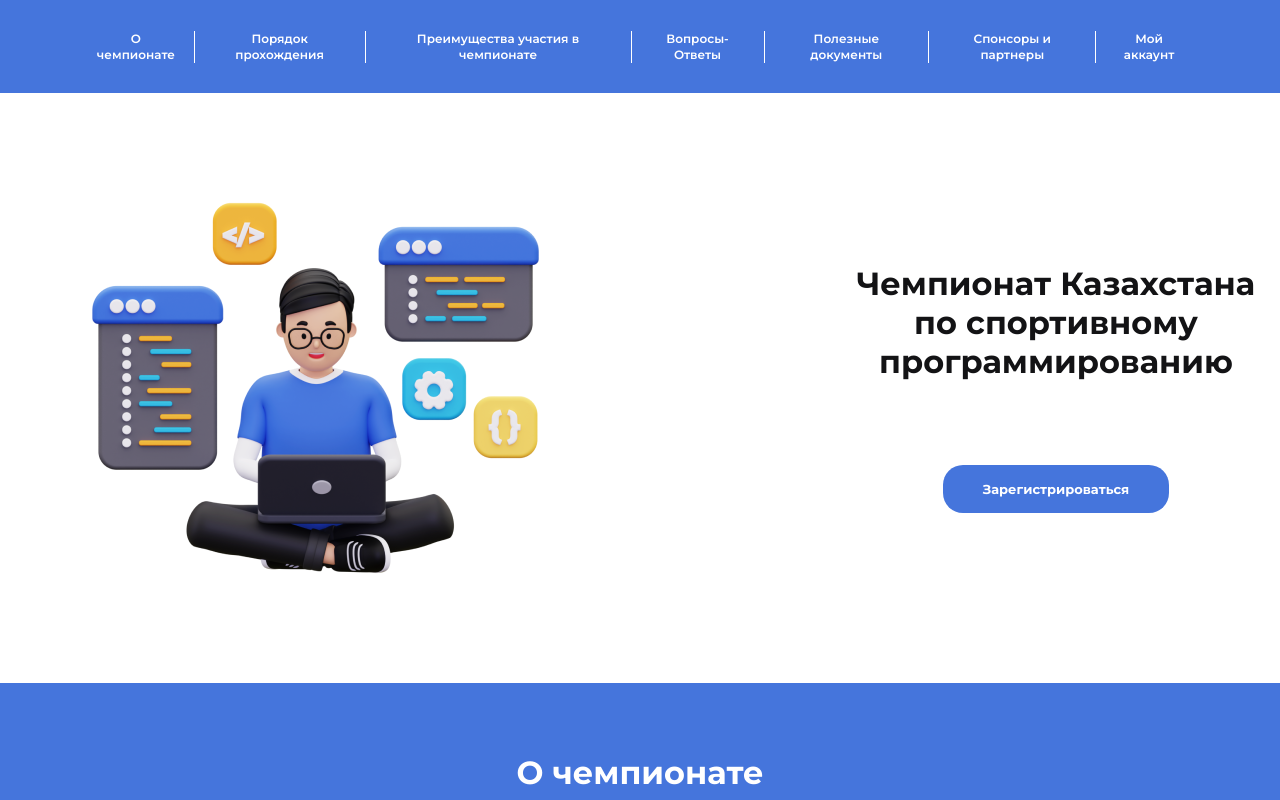
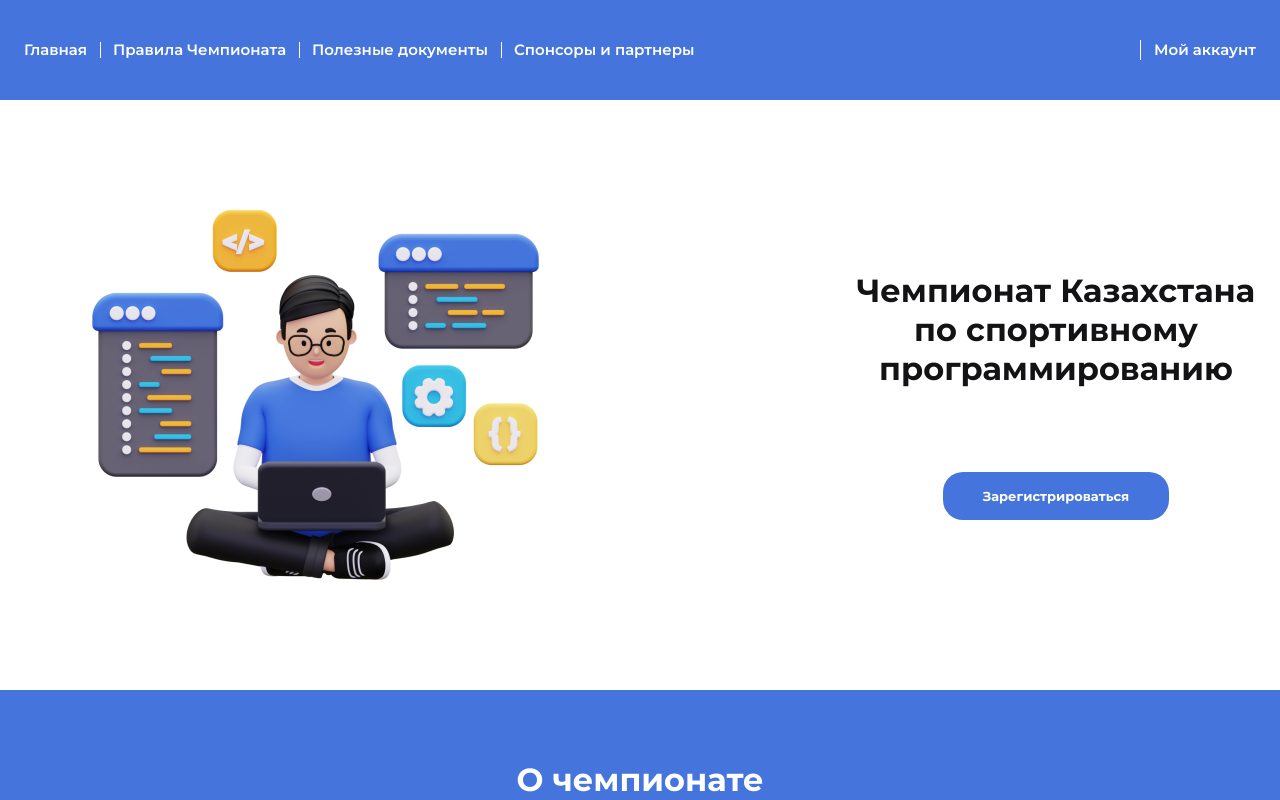
Before and after one commit to cpfed/diploma-cpfed-frontend, a Next.js app: page / in a window 1280 px wide. Shown: the top 800 px of the page. Built offline with nearby package versions, Linux system fonts and the light colour scheme.

Commit message:
fix: small fixes in header

```diff
--- a/package.json
+++ b/package.json
@@ -9,6 +9,8 @@
     "lint": "next lint"
   },
   "dependencies": {
+    "@headlessui/react": "^1.7.13",
+    "@heroicons/react": "^2.0.16",
     "@types/node": "18.15.3",
     "@types/react": "18.0.28",
     "@types/react-dom": "18.0.11",
--- a/src/components/layouts/Header/Header.module.scss
+++ b/src/components/layouts/Header/Header.module.scss
@@ -1,8 +1,11 @@
 @import "/src/styles/variables";
 
 .header {
+    display: flex;
+    flex-direction: row;
+    align-items: center;
     background-color: $cyan;
-    padding: 31px 67px 30px 67px;
+    height: 100px;
 
     &__navigation {
         display: flex;
@@ -23,7 +26,7 @@
     }
 
     &__item {
-        @include font(12px, 600, 16px, $white);
+        @include font(15px, 600, 16px, $white);
         text-align: center;
         list-style: none;
 
@@ -47,7 +50,7 @@
     }
 
     &__item {
-        @include font(12px, 600, 16px, $white);
+        @include font(15px, 600, 20px, $white);
         text-align: center;
         list-style: none;
 
--- a/src/components/layouts/Header/Header.tsx
+++ b/src/components/layouts/Header/Header.tsx
@@ -6,16 +6,9 @@ import classes from "./Header.module.scss";
 import { elements } from ".";
 import { useRouter } from "next/router"
 
-import { useRef } from 'react'
 
 const Header = () => {
-    const headerRef = useRef<HTMLElement>(null);
     const router = useRouter();
-
-	const handleHeaderToggle = () => {
-		(headerRef.current as HTMLElement).classList.toggle(classes.header_active)
-	    document.body.classList.toggle('lock')
-	}
 
     return (
         <header className={classes.header}>
@@ -58,10 +51,10 @@ const Header = () => {
                             ))}
                         </ul>
                         <Link className={[
-                                classes.locale_and_account__desktop,
-                                classes.locale_and_account__item,
-                            ].join(" ")} href="#">
-                        Мой аккаунт
+                            classes.locale_and_account__desktop,
+                            classes.locale_and_account__item,
+                        ].join(" ")} href="#">
+                            Мой аккаунт
                         </Link>
                     </div>
                 </nav>
@@ -71,100 +64,3 @@ const Header = () => {
 };
 
 export default Header;
-
-// import classes from './Header.module.scss'
-
-// import { useRef } from 'react'
-
-// import { elements } from '.'
-
-// import Link from 'next/link'
-// import Container from '@/components/ui/Container'
-
-// const Header = () => {
-// 	const headerRef = useRef<HTMLElement>(null)
-
-// 	const handleHeaderToggle = () => {
-// 		(headerRef.current as HTMLElement).classList.toggle(classes.header_active)
-// 		document.body.classList.toggle('lock')
-// 	}
-
-// 	return (
-// 		<header className={classes.header} ref={headerRef}>
-// 			<Container>
-// 				<div className={classes.header__body}>
-// 					<Link href="/" className={classes.header__branding}>
-// 						<img
-// 							src="/images/logo.svg"
-// 							alt="logo"
-// 							className={classes.header__logo}
-// 						/>
-// 						<h3 className={classes.header__title}>
-// 							Evento
-// 						</h3>
-// 					</Link>
-// 					<nav className={classes.header__navigation}>
-// 						<ul
-// 							className={[
-// 								classes.list,
-// 								classes.list_desktop,
-// 								classes.header__list,
-// 							].join(' ')}
-// 						>
-// 							{elements.map((element, index, self) => {
-// 								const isLast = index === self.length - 1
-
-// 								return (
-// 									<li
-// 										key={index}
-// 										role="link"
-// 										className={[
-// 											!isLast ? 'underlined' : classes.list__item_last,
-// 											classes.list__item,
-// 										].join(' ')}
-// 									>
-// 										<Link href={element.link!}>
-// 											{element.title}
-// 										</Link>
-// 									</li>
-// 								)
-// 							})}
-// 						</ul>
-// 						<ul
-// 							className={[
-// 								classes.list,
-// 								classes.list_mobile,
-// 								classes.header__list,
-// 							].join(' ')}
-// 						>
-// 							{elements.map((element, index, self) => {
-// 								const isLast = index === self.length - 1
-
-// 								return (
-// 									<li
-// 										key={index}
-// 										role="link"
-// 										className={[
-// 											!isLast ? 'underlined' : classes.list__item_last,
-// 											classes.list__item,
-// 										].join(' ')}
-// 									>
-// 										<Link href={element.link!}>
-// 											{element.title}
-// 										</Link>
-// 									</li>
-// 								)
-// 							})}
-// 						</ul>
-// 					</nav>
-// 					<div
-// 						className={[classes.burger, classes.header__burger].join(' ')}
-// 						onClick={handleHeaderToggle}
-// 					/>
-// 				</div>
-// 			</Container>
-// 		</header>
-// 	)
-// }
-
-// export default Header
--- a/src/components/layouts/Header/index.tsx
+++ b/src/components/layouts/Header/index.tsx
@@ -5,28 +5,20 @@ interface LinkElement {
 
 export const elements: LinkElement[] = [
 	{
-		title: 'О чемпионате',
-		link: '#about',
+		title: 'Главная',
+		link: '/',
 	},
 	{
-		title: 'Порядок прохождения',
-		link: '#passOrder',
-	},
-	{
-		title: 'Преимущества участия в чемпионате',
-		link: '#benefits'
-	},
-	{
-		title: 'Вопросы-Ответы',
-		link: '#faq',
+		title: 'Правила Чемпионата',
+		link: '/championship',
 	},
 	{
 		title: 'Полезные документы',
-		link: '#usefulDocuments',
+		link: '/documents',
 	},
 	{
 		title: 'Спонсоры и партнеры',
-		link: '#sponsors',
+		link: '/sponsors'
 	},
 ]
 
```
Also changed, not shown: 1 other file (tests, documents, lock files or other folders).
